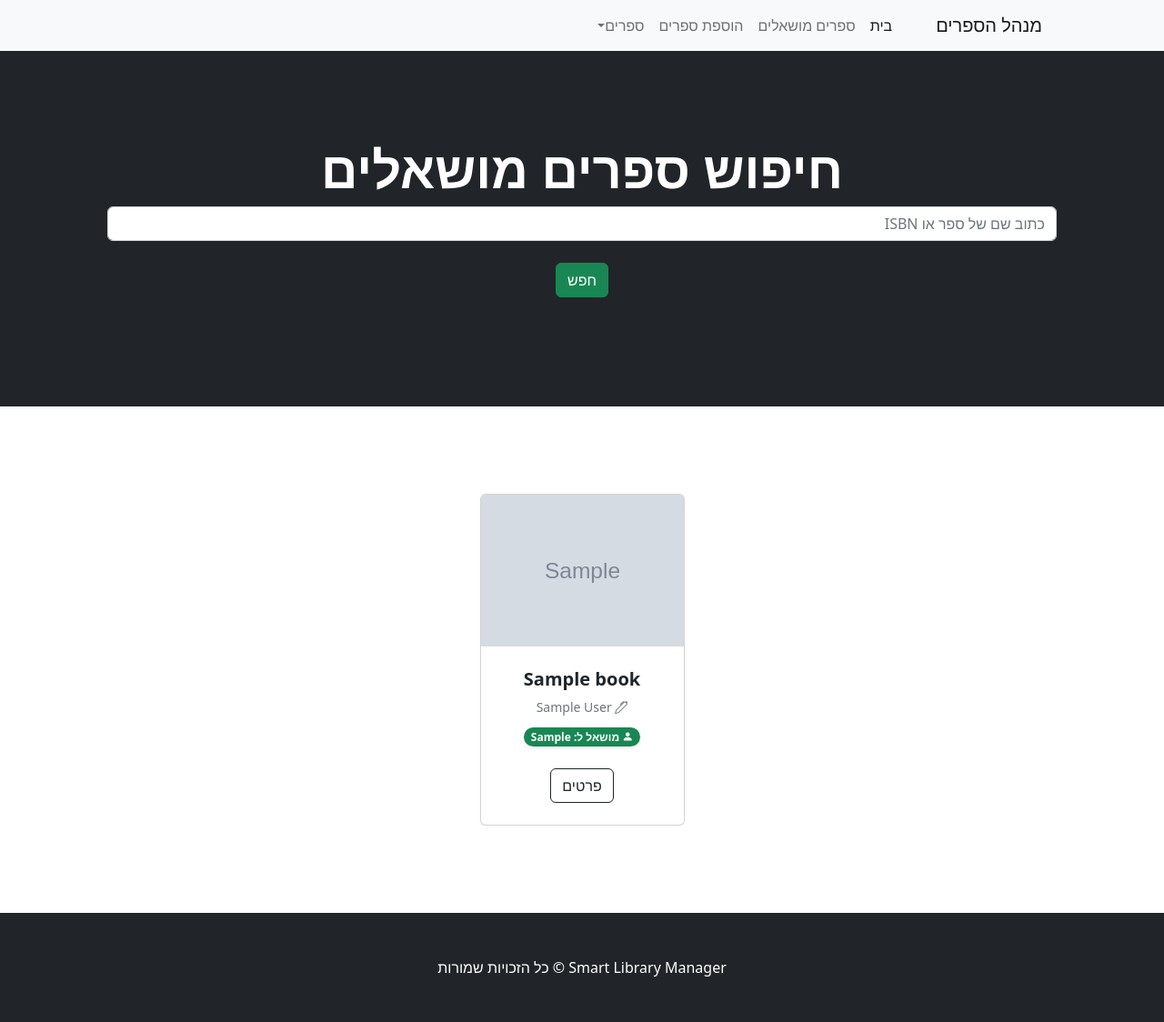
After one commit to YoniPel/SmartLibraryManager, a Django app: page /loaned_books/ in a window 1280 px wide. The commit adds this page. Shown: the whole page at 91% size. Run offline with Django 5.2, Linux system fonts and the light colour scheme; tables that the repository leaves empty hold one stand-in row (values such as "Sample post"); grey boxes marked "Sample" are stand-in pictures; some libraries are stand-ins or nearby versions.

Commit message:
add loaned books page

```diff
--- a/catalog/models.py
+++ b/catalog/models.py
@@ -15,6 +15,9 @@ class Book(models.Model):
         blank=True, null=True,
         upload_to='book_images/', verbose_name='תמונת כריכה ידנית'
     )
+
+    is_loaned = models.BooleanField(default=False, help_text='האם הספר כרגע מושאל למישהו', verbose_name='מושאל?')
+    person_loaned_to = models.CharField(null=True, blank=True, verbose_name='שם השואל')
 
     isbn = models.CharField(max_length=13, blank=True, null=True, verbose_name="isbn")
 
@@ -36,6 +39,19 @@ class Book(models.Model):
             'pk': self.pk
         })
 
+    def save(self, *args, **kwargs):
+        if not self.is_loaned:
+            self.person_loaned_to = None
+
+        elif self.person_loaned_to:
+            self.is_loaned = True
+
+        else:
+            self.is_loaned = False
+            self.person_loaned_to = None
+
+        super().save(*args, **kwargs)
+
     @property
     def get_cover_image(self):
         if self.cover_image_file:
--- a/catalog/templates/catalog/book_page_index.html
+++ b/catalog/templates/catalog/book_page_index.html
@@ -16,6 +16,11 @@
                 <span class="badge bg-primary fs-6">ISBN: {{ book.isbn|default:"לא ידוע" }}</span>
                 <span class="badge bg-warning text-dark fs-6">עמודים: {{ book.page_count }}</span>
                 <span class="badge bg-success fs-6">פורסם: {{ book.published_date|default:"לא ידוע" }}</span>
+                {% if not book.is_loaned %}
+                    <span class="badge bg-secondary fs-6">הספר לא מושאל לאף אחד 😊</span>
+                {% else %}
+                    <span class="badge bg-secondary fs-6">הספר מושאל ל{{book.person_loaned_to}}</span>
+                {% endif %}
             </div>
 
             <hr>
--- a/catalog/templates/catalog/home.html
+++ b/catalog/templates/catalog/home.html
@@ -1,14 +1,19 @@
 {% extends "catalog/index.html" %}
 {% block content %}
 {% load static %}
+
 <header class="bg-dark py-5">
     <div class="container px-4 px-lg-5 my-5">
         <div class="text-center text-white">
-            <h1 class="display-4 fw-bolder">חיפוש ספרים</h1>
+            <h1 class="display-4 fw-bolder">
+                {% block header_title %}
+                חיפוש ספרים
+                {% endblock header_title %}
+            </h1>
 <!--                    <p class="lead fw-normal text-white-50 mb-0">With this shop hompeage template</p>-->
             <form method="GET" class="form-inline my-2 my-lg-0">
                 <input class="form-control mr-sm-2" type="search" placeholder="כתוב שם של ספר או ISBN" aria-label="Search" name="search" >
-                <button class="btn btn-outline-success my-2 my-sm-4" type="submit">חפש</button>
+                <button class="btn btn-success my-2 my-sm-4" type="submit">חפש</button>
             </form>
         </div>
     </div>
@@ -26,8 +31,12 @@
                     <div class="card-body p-4">
                         <div class="text-center">
                             <h5 class="fw-bolder">{{ book.title }}</h5>
-                            {{ book.author }}
+                            <div class="small text-muted mb-2">
+                                <i class="bi bi-pen"></i> {{ book.author }}
+                            </div>
+                            {% block more_book_details %}{% endblock more_book_details %}
                         </div>
+
                     </div>
                     <!-- Product actions-->
                     <div class="card-footer p-4 pt-0 border-top-0 bg-transparent">
@@ -51,7 +60,6 @@
             {% endfor %}
         </div>
     </div>
-
     {% if is_paginated %}
     <div class="pagination d-flex justify-content-center">
         <span class="step-links " style="white-space: nowrap;">
@@ -74,7 +82,6 @@
         </span>
     </div>
     {% endif %}
-
 </section>
 
 
--- a/catalog/templates/catalog/index.html
+++ b/catalog/templates/catalog/index.html
@@ -23,7 +23,9 @@
                 <div class="collapse navbar-collapse" id="navbarSupportedContent">
                     <ul class="navbar-nav ms-auto mb-2 mb-lg-0 ms-lg-4">
                         <li class="nav-item"><a class="nav-link active" aria-current="page" href="{% url 'home' %}">בית</a></li>
+                        <li class="nav-item"><a class="nav-link" href="{% url 'loaned_books' %}">ספרים מושאלים</a></li>
                         <li class="nav-item"><a class="nav-link" href="{% url 'add_book' %}">הוספת ספרים</a></li>
+
 
                         <li class="nav-item dropdown">
                             <a class="nav-link dropdown-toggle" id="navbarDropdown" role="button" data-bs-toggle="dropdown" aria-expanded="false">ספרים</a>
--- /dev/null
+++ b/catalog/templates/catalog/loaned_books.html
@@ -0,0 +1,11 @@
+{% extends "catalog/home.html" %}
+{% load static %}
+{% block header_title %} חיפוש ספרים מושאלים {% endblock header_title %}
+{% block more_book_details %}
+<div class="mt-2">
+    <span class="badge rounded-pill bg-success shadow-sm">
+        <i class="bi bi-person-fill"></i> מושאל ל: {{ book.person_loaned_to }}
+    </span>
+</div>
+
+{% endblock more_book_details %}
--- a/catalog/views.py
+++ b/catalog/views.py
@@ -111,3 +111,16 @@ class BookPageDelete(DeleteView):
     model = models.Book
     template_name = 'catalog/book_page_delete.html'
     success_url = reverse_lazy('home')
+
+
+class LoanedBooks(ListView):
+    model = models.Book
+    ordering = ['-date_added_to_db']
+    context_object_name = 'books'
+    paginate_by = settings.PAGINATE_BY
+    template_name = 'catalog/loaned_books.html'
+
+    def get_queryset(self):
+        queryset = super().get_queryset()
+
+        return queryset.filter(Q(is_loaned=True))
--- a/smart_library/urls.py
+++ b/smart_library/urls.py
@@ -18,7 +18,7 @@ from django.contrib import admin
 from django.urls import path
 from django.conf import settings
 from django.conf.urls.static import static
-from catalog.views import Home, AddBookView, BookPageView, BookPageEdit, BookPageDelete
+from catalog.views import Home, AddBookView, BookPageView, BookPageEdit, BookPageDelete, LoanedBooks
 
 urlpatterns = [
     path("admin/", admin.site.urls),
@@ -26,7 +26,8 @@ urlpatterns = [
     path('add_book/', AddBookView.as_view(), name='add_book'),
     path('book/<int:pk>/view', BookPageView.as_view(), name='book_view'),
     path('book/<int:pk>/edit', BookPageEdit.as_view(), name='book_edit'),
-    path('book/<int:pk>/delete', BookPageDelete.as_view(), name='book_delete')
+    path('book/<int:pk>/delete', BookPageDelete.as_view(), name='book_delete'),
+    path('loaned_books/', LoanedBooks.as_view(), name='loaned_books')
 ]
 
 
```
Also changed, not shown: catalog/migrations/0006_book_is_loaned_book_person_loaned_to.py (added).
